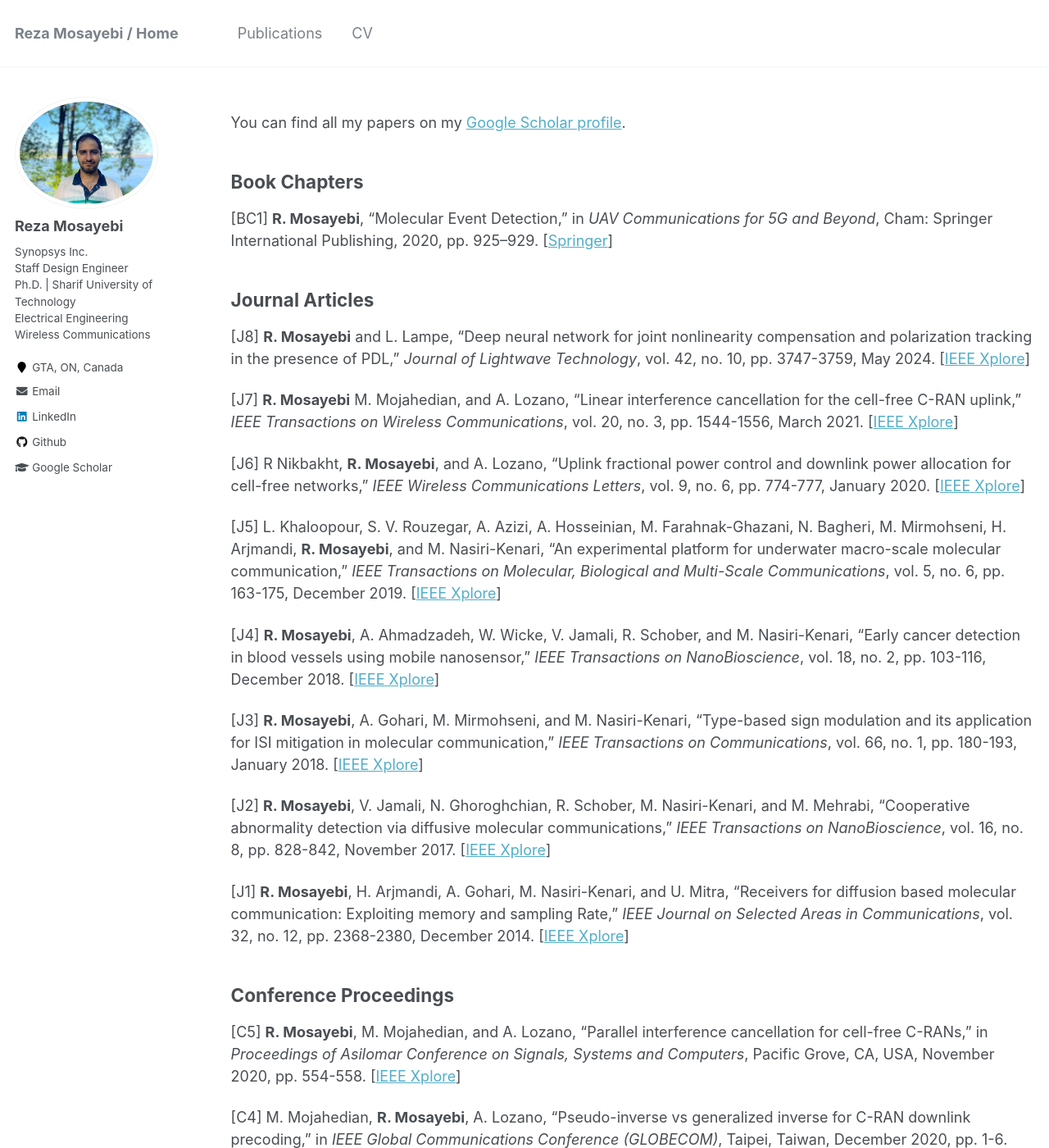
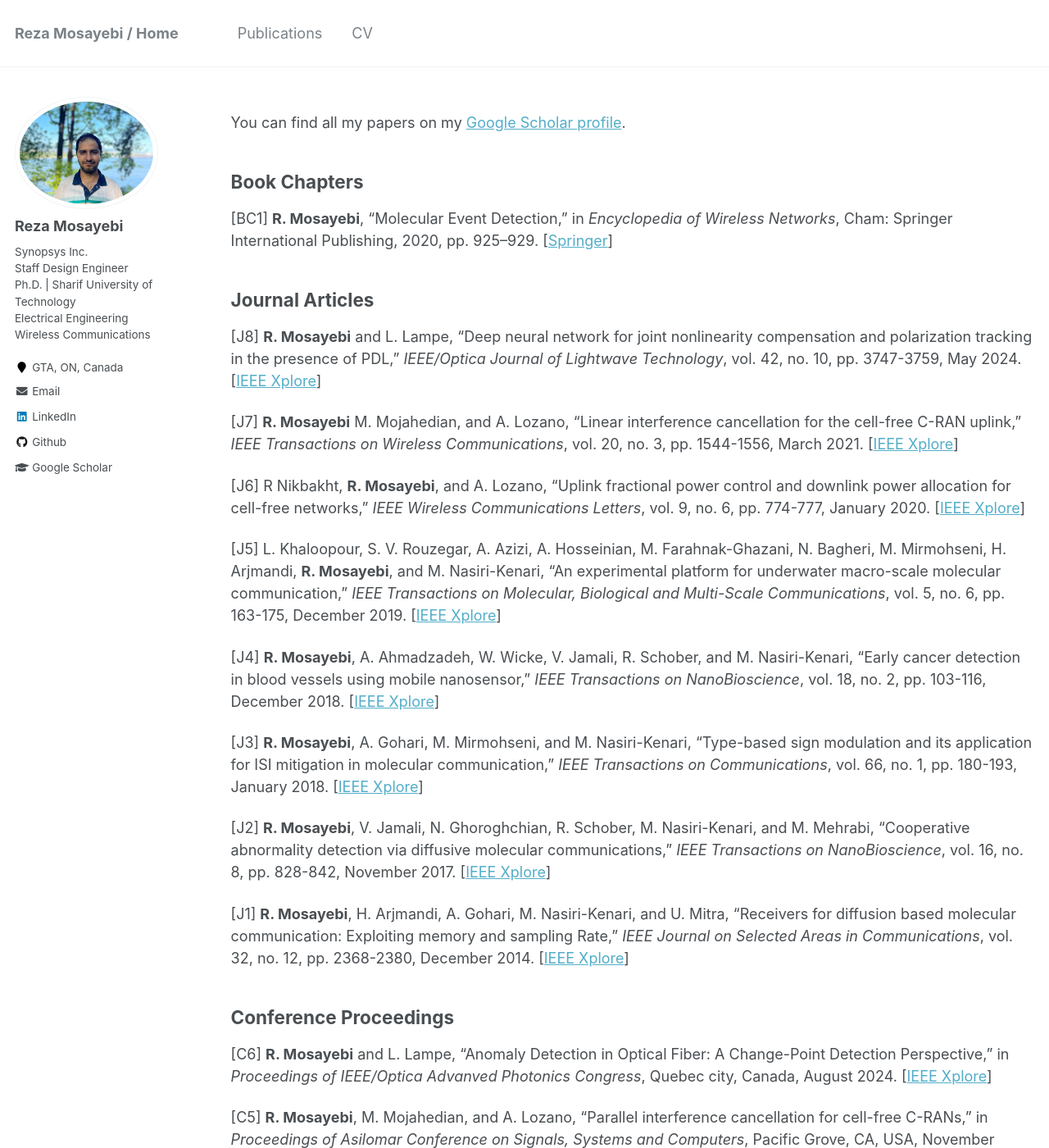
Before and after one commit to rmosayebi/rmosayebi.github.io, a Jekyll site: the page built from _pages/publications.md, in a window 1280 px wide and 1400 px high. Shown: the whole window at 82% size. Built offline with Jekyll 4.4.1, drawn with Linux system fonts in a browser that asks for light colours.

Commit message:
changed role77

```diff
--- a/_pages/publications.md
+++ b/_pages/publications.md
@@ -11,12 +11,12 @@ You can find all my papers on my [Google Scholar profile](https://scholar.google
 Book Chapters
 ---------------------
 
-[BC1] **R. Mosayebi**, "Molecular Event Detection," in *UAV Communications for 5G and Beyond*, Cham: Springer International Publishing,  2020,  pp. 925--929. [[Springer](https://link.springer.com/referenceworkentry/10.1007/978-3-319-78262-1_230)]
+[BC1] **R. Mosayebi**, "Molecular Event Detection," in *Encyclopedia of Wireless Networks*, Cham: Springer International Publishing,  2020,  pp. 925--929. [[Springer](https://link.springer.com/referenceworkentry/10.1007/978-3-319-78262-1_230)]
 
 Journal Articles
 ---------------------
 
-[J8] **R. Mosayebi** and  L. Lampe, "Deep neural network for joint nonlinearity compensation and polarization tracking in the presence of PDL," *Journal of Lightwave Technology*, vol. 42, no. 10, pp. 3747-3759, May 2024. [[IEEE Xplore](https://ieeexplore.ieee.org/abstract/document/10438000)]
+[J8] **R. Mosayebi** and  L. Lampe, "Deep neural network for joint nonlinearity compensation and polarization tracking in the presence of PDL," *IEEE/Optica Journal of Lightwave Technology*, vol. 42, no. 10, pp. 3747-3759, May 2024. [[IEEE Xplore](https://ieeexplore.ieee.org/abstract/document/10438000)]
 
 [J7] **R. Mosayebi** M. Mojahedian, and A. Lozano, "Linear interference cancellation for the cell-free C-RAN uplink," *IEEE Transactions on Wireless Communications*, vol.  20,  no. 3,  pp.  1544-1556, March 2021. [[IEEE Xplore](https://ieeexplore.ieee.org/abstract/document/9247465/)]
 
@@ -37,6 +37,9 @@ M. Mirmohseni,  H. Arjmandi, **R. Mosayebi**, and M. Nasiri-Kenari, "An experime
 Conference Proceedings
 ---------------------
 
+[C6] **R. Mosayebi** and L. Lampe, "Anomaly Detection in Optical Fiber: A
+Change-Point Detection Perspective," in *Proceedings of IEEE/Optica Advanved Photonics Congress*, Quebec city, Canada, August 2024. [[IEEE Xplore](https://ieeexplore.ieee.org/abstract/document/9443269)]
+
 [C5] **R. Mosayebi**, M. Mojahedian, and A. Lozano, "Parallel interference cancellation for cell-free C-RANs," in *Proceedings of Asilomar Conference on Signals, Systems and Computers*, Pacific Grove, CA, USA, November 2020, pp. 554-558. [[IEEE Xplore](https://ieeexplore.ieee.org/abstract/document/9443269)]
 
 [C4] M. Mojahedian, **R. Mosayebi**, A. Lozano, "Pseudo-inverse vs generalized inverse for C-RAN downlink precoding," in *IEEE Global Communications Conference (GLOBECOM)*, Taipei, Taiwan, December 2020, pp. 1-6. [[IEEE Xplore](https://ieeexplore.ieee.org/abstract/document/9348123)]
```
